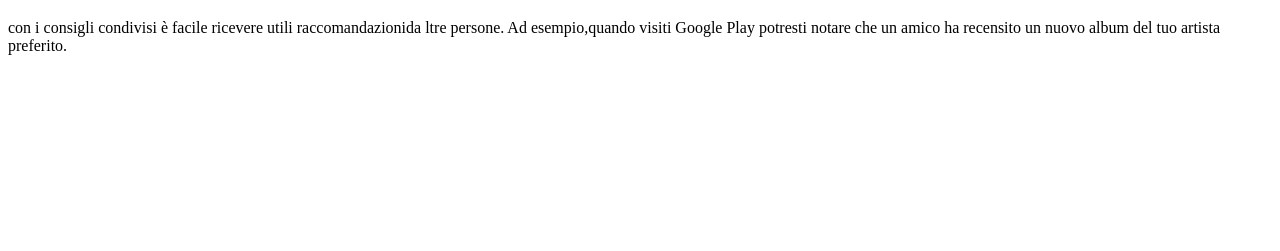
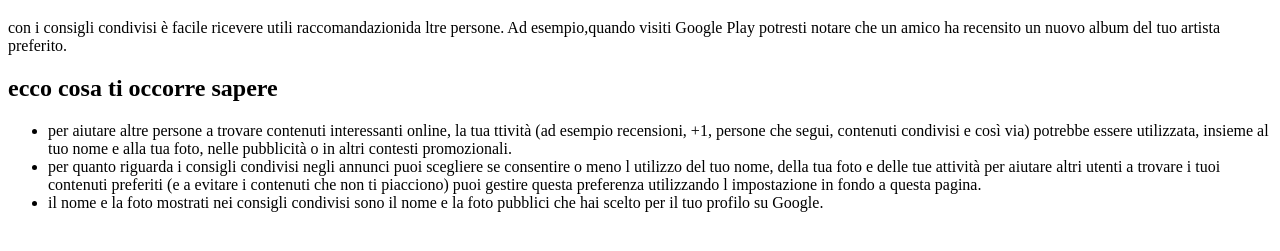
Before and after one commit to ele141082/first-htmlpage1, a plain HTML site: page index.html in a window 1280 px wide. Shown: the part 61-312 px from the top of the page. Drawn offline with Linux system fonts and the light colour scheme.

Commit message:
feat: added h2 and ul

```diff
--- a/index.html
+++ b/index.html
@@ -8,5 +8,12 @@
 <body>
     <h1>informazioni sui consigli condivisi</h1>
     <p>con i consigli condivisi è facile ricevere utili raccomandazionida ltre persone. Ad esempio,quando visiti Google Play potresti notare che un amico ha recensito un nuovo album del tuo artista preferito.</p>
+    <h2>ecco cosa ti occorre sapere</h2>
+    <ul>
+        <li>per aiutare altre persone a trovare contenuti interessanti online, la tua ttività (ad esempio recensioni, +1, persone che segui, contenuti condivisi e così via) potrebbe essere utilizzata, insieme al tuo nome e alla tua foto, nelle pubblicità o in altri contesti promozionali.</li>
+        <li>per quanto riguarda i consigli condivisi negli annunci puoi scegliere se consentire o meno l utilizzo del tuo nome, della tua foto e delle tue attività per aiutare altri utenti a trovare i tuoi contenuti preferiti (e a evitare i contenuti che non ti piacciono) puoi gestire questa preferenza utilizzando l impostazione in fondo a questa pagina.</li>
+        <li>il nome e la foto mostrati nei consigli condivisi sono il nome e la foto pubblici che hai scelto per il tuo profilo su Google.</li>
+    </ul>
+
 </body>
 </html>
```
